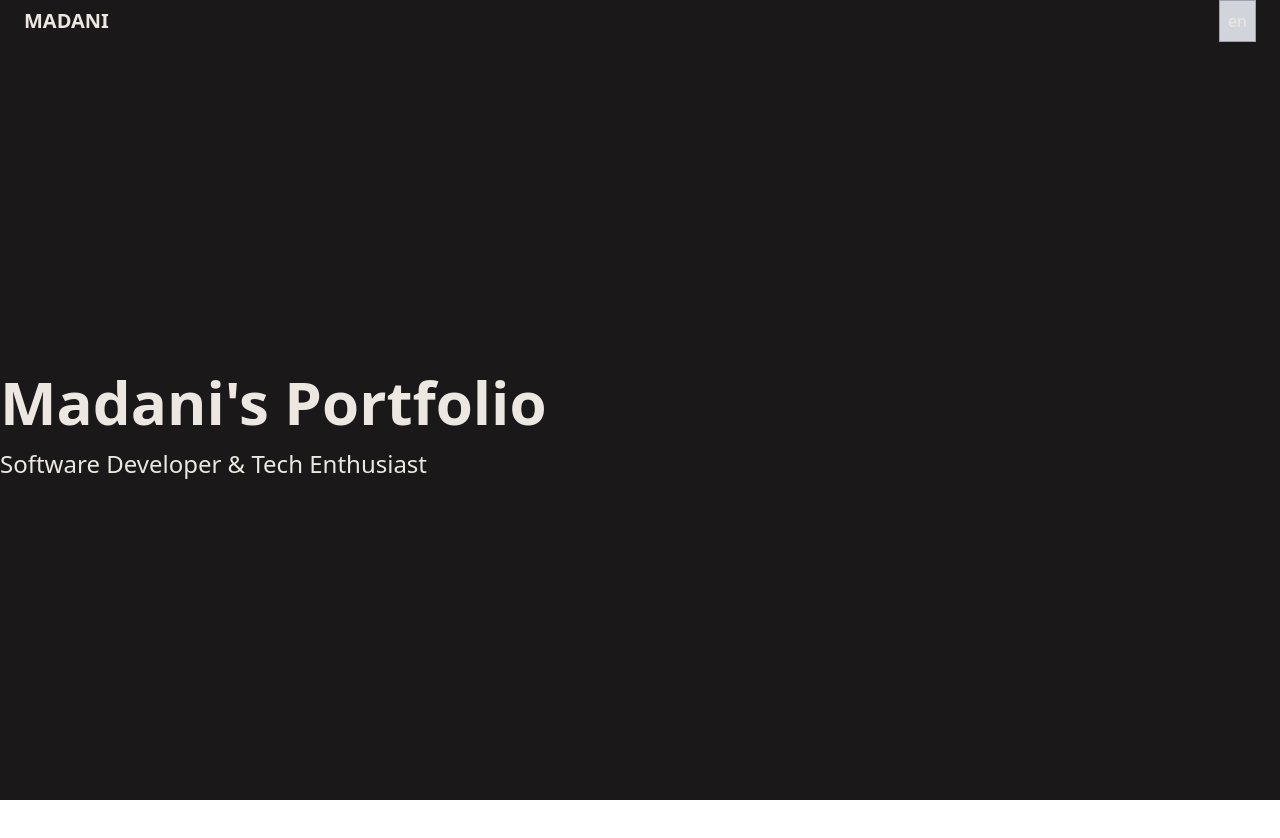
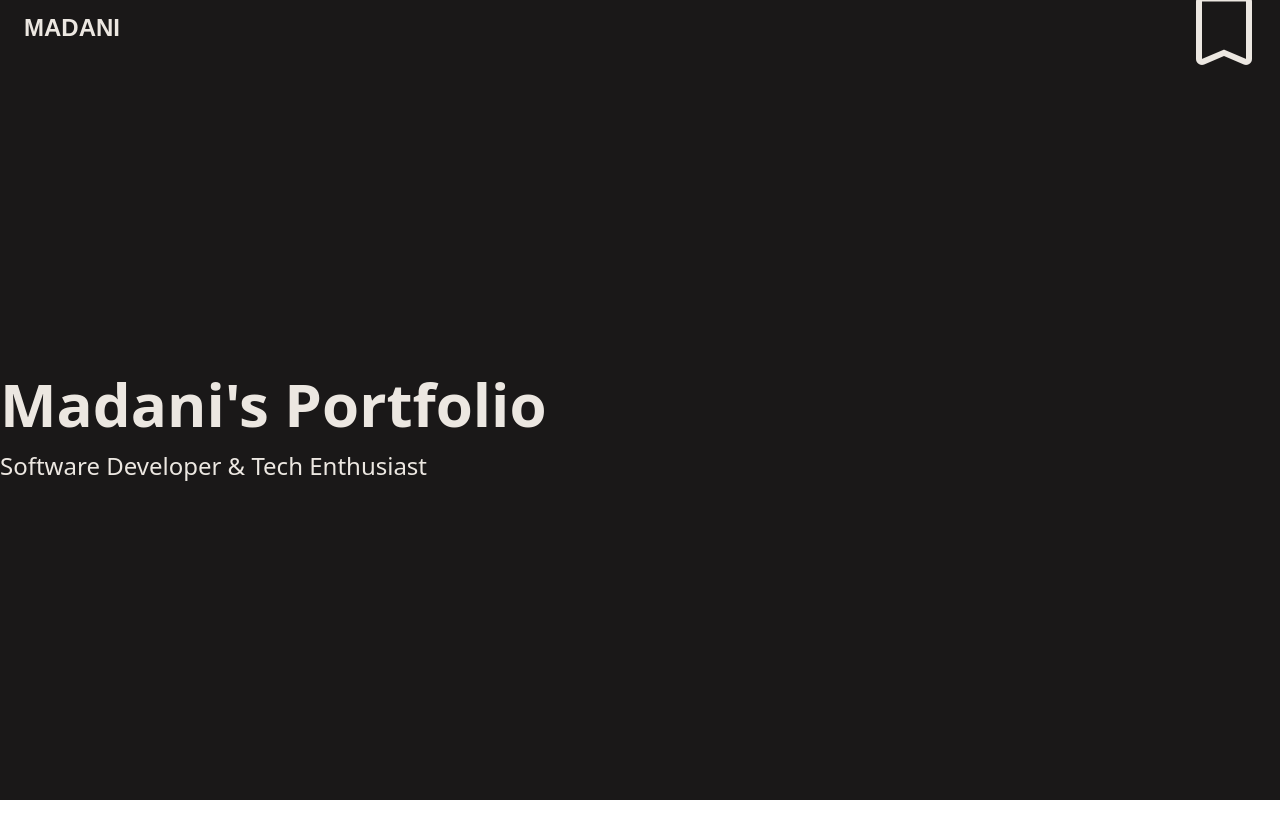
Before and after one commit to memm25ua/madani, a SvelteKit app: page / in a window 1280 px wide. Shown: the top 838 px of the page. Built offline with nearby package versions, Linux system fonts and the light colour scheme; a web font is replaced by a local one.

Commit message:
animated

```diff
--- a/src/app.html
+++ b/src/app.html
@@ -1,10 +1,14 @@
-<!DOCTYPE html>
+<!doctype html>
 <html lang="en">
   <head>
     <meta charset="utf-8" />
     <link rel="icon" href="%sveltekit.assets%/favicon.png" />
     <meta name="viewport" content="width=device-width" />
     %sveltekit.head%
+    <link
+      rel="stylesheet"
+      href="https://fonts.googleapis.com/css2?family=Material+Symbols+Rounded:opsz,wght,FILL,GRAD@48,400,1,0"
+    />
   </head>
   <body data-sveltekit-preload-data="hover">
     <div style="display: contents">%sveltekit.body%</div>
--- /dev/null
+++ b/src/components/langSelector.svelte
@@ -0,0 +1,47 @@
+<!--
+    This component is used to select the language of the website.
+    It is used in the header component. It is a custom dropdownwith bookamrk appearance.
+    When clicked, it shows a list of languages to select from, sliding down the "bookamrk".
+-->
+
+<script lang="ts">
+  import { writable } from "svelte/store";
+
+  export let selectedLanguage: string = "English";
+  const languages = ["English", "Spanish", "French", "German"];
+
+  let open = false;
+
+  function selectLanguage(lang: string) {
+    selectedLanguage = lang;
+    open = false;
+  }
+</script>
+
+<div class="absolute right-2 top-[-16px]">
+  <button
+    class="bg-transparent"
+    on:click={() => (open = !open)}
+    on:focusout={() => (open = false)}
+  >
+    {#if open}
+      <div
+        class="relative bg-white border border-gray-200 mt-2 w-full animate-slide-down-xl"
+      >
+        {#each languages as lang (lang)}
+          <button
+            class="block w-full text-left px-4 py-2 hover:bg-gray-100"
+            on:click={() => selectLanguage(lang)}
+          >
+            {lang}
+          </button>
+        {/each}
+      </div>
+    {/if}
+    <span
+      class="material-symbols-rounded text-8xl {open
+        ? 'animate-slide-down-xl'
+        : ''}">bookmark</span
+    >
+  </button>
+</div>
--- a/src/components/navbar.svelte
+++ b/src/components/navbar.svelte
@@ -1,5 +1,7 @@
 <!-- Navbar -->
 <script lang="ts">
+    import LangSelector from "./langSelector.svelte";
+
   let language = "en"; // default language
   let showLanguages = false;
 
@@ -19,47 +21,7 @@
   }
 </script>
 
-<div class="flex justify-between items-center px-6">
-  <span class="font-bold text-xl"> MADANI </span>
-  <div
-    class="relative cursor-pointer"
-    role="button"
-    tabindex="0"
-    on:keydown={handleKeyDown}
-  >
-    <button
-      class="bg-gray-300 p-2 border border-gray-400 transition-all duration-300"
-      on:click={toggleLanguage}
-    >
-      {language}
-    </button>
-    <div
-      class={`transition-all duration-300 transform ${
-        showLanguages ? "scale-y-100" : "scale-y-0"
-      } absolute bg-white border border-gray-400 mt-1 origin-top`}
-    >
-      <button
-        on:click={() => selectLanguage("en")}
-        class="p-2 cursor-pointer hover:bg-gray-200"
-      >
-        English
-      </button>
-      <button
-        on:click={() => selectLanguage("es")}
-        class="p-2 cursor-pointer hover:bg-gray-200"
-      >
-        Español
-      </button>
-      <!-- Add more languages here -->
-    </div>
-  </div>
+<div class="flex justify-between items-center px-6 pt-3">
+  <span class="font-bold text-2xl font-logo"> MADANI </span>
+  <LangSelector/>
 </div>
-
-<style>
-  .scale-y-0 {
-    transform: scaleY(0);
-  }
-  .scale-y-100 {
-    transform: scaleY(1);
-  }
-</style>
--- a/tailwind.config.js
+++ b/tailwind.config.js
@@ -36,12 +36,24 @@ export default {
       },
       animation: {
         "slide-left": "slide 0.5s ease-in-out forwards",
+        "slide-down": "slide-y 0.5s ease-in-out forwards",
+        "slide-down-xl": "slide-y-xl 0.5s ease-in-out forwards",
+        "slide-up-xl": "slide-y-xl 0.5s ease-in-out reverse forwards",
       },
       keyframes: {
-        slide: {
+        "slide-x": {
           "0%": { transform: "translateX(0)" },
           "100%": { transform: "translateX(10px)" },
         },
+        "slide-y": {
+          "0%": { transform: "translateY(-10px)" },
+          "100%": { transform: "translateY(0)" },
+        },
+        "slide-y-xl": {
+          "0%": { transform: "translateY(-170px)" },
+          "100%": { transform: "translateY(0)" },
+        }
+
       },
     },
   },
```
Lines whose indentation alone changed are shown as unchanged.
